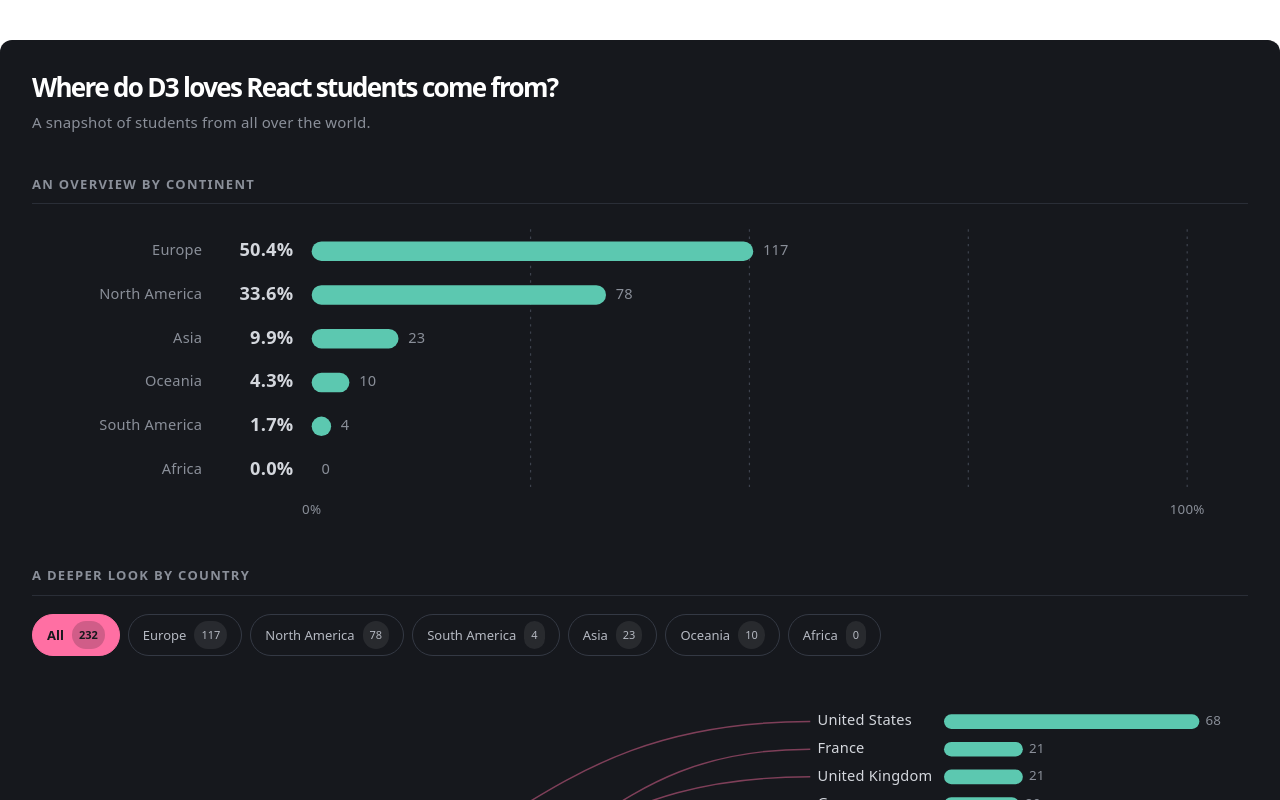
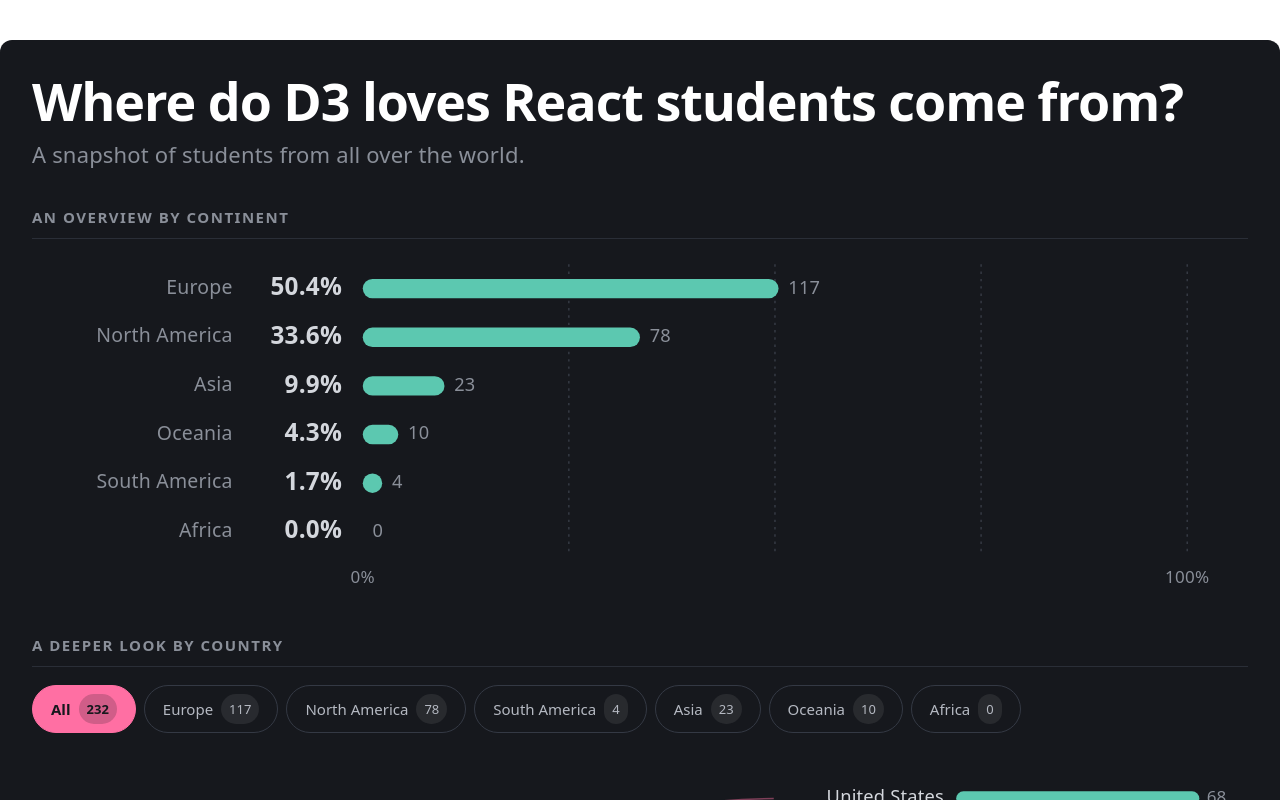
Before and after one commit to manuelam00/D3-loves-react-participants, a React (Vite) app: page / in a window 1280 px wide. Shown: the top 800 px of the page. Built offline with nearby package versions, Linux system fonts and the light colour scheme.

Commit message:
Increased font-size

```diff
--- a/src/ContinentBarplot.jsx
+++ b/src/ContinentBarplot.jsx
@@ -4,16 +4,16 @@
 
 // ---- Layout (internal drawing size; the SVG scales to the container width) ----
 const WIDTH = 1000;
-const ROW_STEP = 36; // height of one continent row
+const ROW_STEP = 40; // height of one continent row
 const BAR_THICKNESS = 16;
 const PADDING_TOP = 6;
-const AXIS_HEIGHT = 28; // room under the rows for the "0%" and "100%" labels
+const AXIS_HEIGHT = 32; // room under the rows for the "0%" and "100%" labels
 
 // Columns, from left to right:
 //   [ continent, right-aligned ] [ % in bold, right-aligned ] [ bar ......... ] [ count ]
-const CONTINENT_RIGHT_X = 140; // continent names END here
-const PERCENT_RIGHT_X = 215; // percentages END here
-const BAR_START_X = 230; // bars (and the 0% line) start here
+const CONTINENT_RIGHT_X = 165; // continent names END here
+const PERCENT_RIGHT_X = 255; // percentages END here
+const BAR_START_X = 272; // bars (and the 0% line) start here
 const BAR_END_X = WIDTH - 50; // the 100% line
 
 const GRID_TICKS = [25, 50, 75, 100]; // light vertical lines (no line at 0%)
@@ -65,9 +65,9 @@
     <text
       key={tick}
       x={xScale(tick)}
-      y={PADDING_TOP + rowsHeight + 18}
+      y={PADDING_TOP + rowsHeight + 22}
       textAnchor="middle"
-      fontSize={11}
+      fontSize={14}
       fill={COLORS.value}
     >
       {tick}%
@@ -121,7 +121,7 @@
           y={yMid}
           textAnchor="end"
           dominantBaseline="middle"
-          fontSize={12}
+          fontSize={16}
           fill={isSelected ? COLORS.label : COLORS.value}
           fontWeight={isSelected ? 700 : 400}
         >
@@ -134,7 +134,7 @@
           y={yMid}
           textAnchor="end"
           dominantBaseline="middle"
-          fontSize={15}
+          fontSize={20}
           fontWeight={700}
           fill={isSelected ? COLORS.accent : COLORS.label}
         >
@@ -158,7 +158,7 @@
           x={barEnd + 8}
           y={yMid}
           dominantBaseline="middle"
-          fontSize={12}
+          fontSize={15}
           fill={COLORS.value}
         >
           {d.students}
--- a/src/MapBarplot.jsx
+++ b/src/MapBarplot.jsx
@@ -7,9 +7,9 @@
 const HEIGHT = 500;
 const MARGIN = { top: 20, right: 40, bottom: 20, left: 10 };
 
-const MAP_WIDTH = 540; // the map lives in x = MARGIN.left ... MAP_WIDTH
-const LINK_END_X = 640; // where the lines arrive, just left of the labels
-const LABEL_WIDTH = 110; // room for "United Kingdom"
+const MAP_WIDTH = 530; // the map lives in x = MARGIN.left ... MAP_WIDTH
+const LINK_END_X = 610; // where the lines arrive, just left of the labels
+const LABEL_WIDTH = 150; // room for "United Kingdom" at 15px
 const BAR_START_X = LINK_END_X + LABEL_WIDTH; // bars start here
 const ROW_STEP = 23; // fixed height per country row, so filtering doesn't create giant bars
 const BAR_THICKNESS = 12; // bars are thinner than their row, for the rounded "pill" look
@@ -245,11 +245,13 @@
           height={yScale.step()}
           fill="transparent"
         />
+        {/* Right-aligned: textAnchor="end" makes the name END at x, just before the bar */}
         <text
-          x={LINK_END_X + 6}
+          x={BAR_START_X - 10}
           y={y + h / 2}
+          textAnchor="end"
           dominantBaseline="middle"
-          fontSize={12}
+          fontSize={15}
           fill={COLORS.label}
           fontWeight={isHovered(d.country) ? 700 : 400}
         >
@@ -266,10 +268,10 @@
           fill={COLORS.bar}
         />
         <text
-          x={BAR_START_X + w + 5}
+          x={BAR_START_X + w + 6}
           y={y + h / 2}
           dominantBaseline="middle"
-          fontSize={11}
+          fontSize={14}
           fill={isHovered(d.country) ? COLORS.label : COLORS.value}
         >
           {d.students}
@@ -305,10 +307,10 @@
         </circle>
         <circle cx={cx} cy={cy} r={3} fill={COLORS.accent} />
 
-        <text x={msgX} y={msgY - 14} textAnchor="middle" fontSize={19} fill={COLORS.label}>
+        <text x={msgX} y={msgY - 16} textAnchor="middle" fontSize={22} fill={COLORS.label}>
           Waiting for future students
         </text>
-        <text x={msgX} y={msgY + 14} textAnchor="middle" fontSize={19} fill={COLORS.label}>
+        <text x={msgX} y={msgY + 16} textAnchor="middle" fontSize={22} fill={COLORS.label}>
           from the{" "}
           <tspan fontStyle="italic" fontWeight={700} fill={COLORS.accent}>
             {CONTINENT_ADJECTIVES[continent] ?? continent}
--- a/src/chart.css
+++ b/src/chart.css
@@ -19,15 +19,16 @@
 }
 
 .chart-title {
-  font-size: 26px;
-  font-weight: 700;
-  line-height: 1.2;
-  margin: 0 0 6px 0;
+  font-size: clamp(32px, 4.5vw, 52px); /* big, but shrinks on small screens */
+  font-weight: 800;
+  line-height: 1.1;
+  letter-spacing: -0.02em;
+  margin: 0 0 12px 0;
   color: #ffffff;
 }
 
 .chart-subtitle {
-  font-size: 15px;
+  font-size: clamp(17px, 1.8vw, 22px);
   color: #8a8f99;
   margin: 0 0 20px 0;
 }
@@ -40,7 +41,7 @@
 
 .section-title {
   font-family: inherit;
-  font-size: 13px;
+  font-size: 15px;
   font-weight: 600;
   letter-spacing: 0.1em;
   line-height: 1.4;
@@ -64,13 +65,13 @@
   display: inline-flex;
   align-items: center;
   gap: 8px;
-  padding: 6px 14px;
+  padding: 8px 18px;
   border: 1px solid #343944;
   border-radius: 999px; /* pill shape */
   background: transparent;
   color: #b5b9c2;
   font: inherit;
-  font-size: 13px;
+  font-size: 15px;
   cursor: pointer;
   transition: background 0.15s, border-color 0.15s, color 0.15s;
 }
@@ -93,8 +94,8 @@
 }
 
 .filter-count {
-  font-size: 11px;
-  padding: 1px 7px;
+  font-size: 13px;
+  padding: 2px 8px;
   border-radius: 999px;
   background: rgba(255, 255, 255, 0.08);
 }
```
